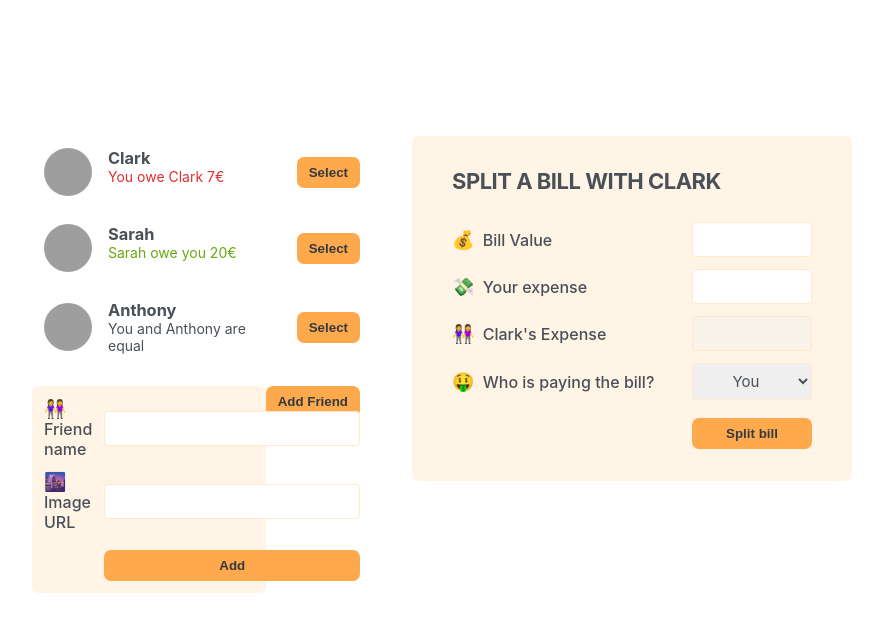
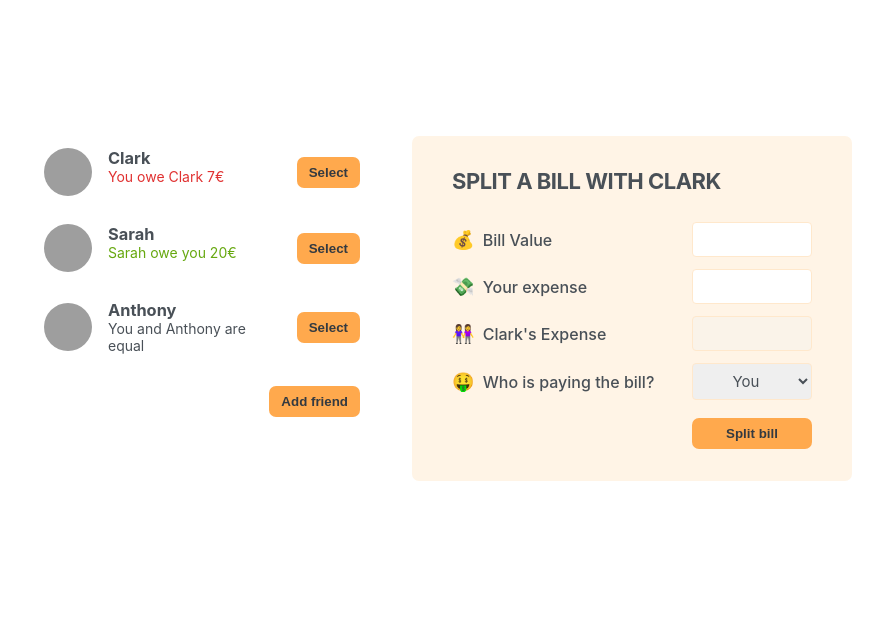
Before and after one commit to StathisKotanidis/eat-n-split, a React (Create React App) app: page / in a window 1280 px wide. Shown: the top 632 px of the page, without its empty margins (198-1081 px from the left). Built offline with nearby package versions, Linux system fonts and the light colour scheme; grey boxes are pictures that could not be loaded.

Commit message:
handled the add-friend form visibility

```diff
--- a/src/App.js
+++ b/src/App.js
@@ -1,3 +1,4 @@
+import { useState } from "react";
 const initialFriends = [
   {
     id: 118836,
@@ -19,17 +20,47 @@ const initialFriends = [
   },
 ];
 
+function Button({ onClick, children }) {
+  return (
+    <button className="button" onClick={onClick}>
+      {children}
+    </button>
+  );
+}
+
 export default function App() {
+  const [open, setOpen] = useState(false);
+
+  function handleOpen() {
+    setOpen(!open);
+  }
+
   return (
     <div className="app">
       <div className="sidebar">
         <FriendsList />
-        <Button>Add Friend</Button>
-        <FormAddFriend />
+        <FormAddFriend open={open} />
+        <Button onClick={handleOpen}>
+          {open === false ? "Add friend" : "Close"}
+        </Button>
       </div>
       <FormSplitBill />
     </div>
   );
+}
+
+function FormAddFriend({ open }) {
+  return open ? (
+    <form className="form-add-friend">
+      <label>👭 Friend name </label>
+      <input type="text"></input>
+
+      <label>🌆 Image URL</label>
+      <input type="text"></input>
+
+      <Button>Add</Button>
+    </form>
+  ) : null;
 }
 
 function FriendsList() {
@@ -65,24 +96,6 @@ function Friend({ friend }) {
   );
 }
 
-function Button({ children }) {
-  return <button className="button">{children}</button>;
-}
-
-function FormAddFriend() {
-  return (
-    <form className="form-add-friend">
-      <label>👭 Friend name </label>
-      <input type="text"></input>
-
-      <label>🌆 Image URL</label>
-      <input type="text"></input>
-
-      <Button>Add</Button>
-    </form>
-  );
-}
-
 function FormSplitBill() {
   return (
     <form className="form-split-bill">
```
